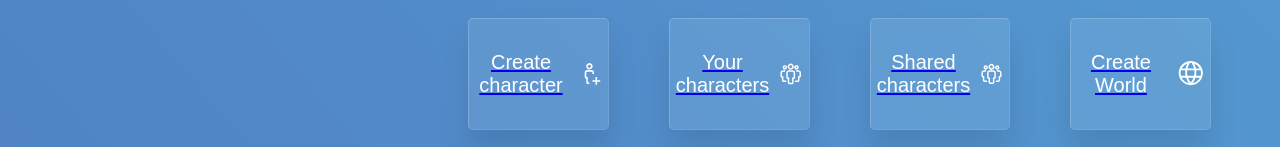
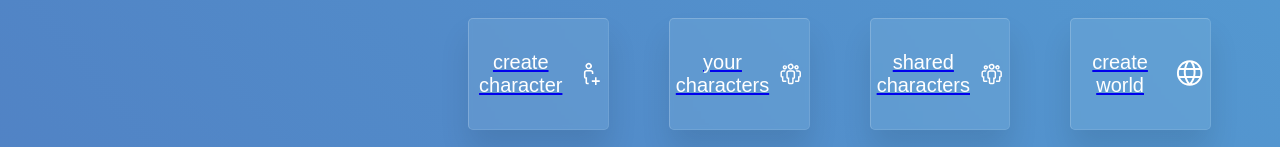
Before and after one commit to SchoolOfCode/bc13_final-project_front-end-room-8-boolean-hooligans, a Next.js app in the folder imaginerium/: page /dashboard in a window 1280 px wide. Shown: the part 483-630 px from the top of the page. Built offline with nearby package versions, Linux system fonts and the light colour scheme.

Commit message:
correcting font casing

```diff
--- a/imaginerium/pages/dashboard.js
+++ b/imaginerium/pages/dashboard.js
@@ -46,7 +46,7 @@ export default function Home() {
           <Link href="/createCharacter">
           <button className={styles.buttonMain}>
             <div>
-            Create character
+            create character
             </div>
             <VscPersonAdd className={styles.add}/>
           </button>
@@ -55,7 +55,7 @@ export default function Home() {
         <Link href="/characterList" >
          <button className={styles.buttonMain}>
           <div className={styles.buttonMain}>
-          Your characters
+          your characters
           </div>
           <VscOrganization className={styles.add}/>
           </button>
@@ -64,7 +64,7 @@ export default function Home() {
           <Link href="/sharedCharacters" >
          <button className={styles.buttonMain}>
           <div className={styles.buttonMain}>
-          Shared characters
+          shared characters
           </div>
           <VscOrganization className={styles.add}/>
           </button>
@@ -73,7 +73,7 @@ export default function Home() {
           <Link href="/createNewWorld">
           <button className={styles.buttonMain}>
           <div>
-          Create World
+          create world
           </div>
           <VscGlobe className={styles.add}/>
           </button>
```
